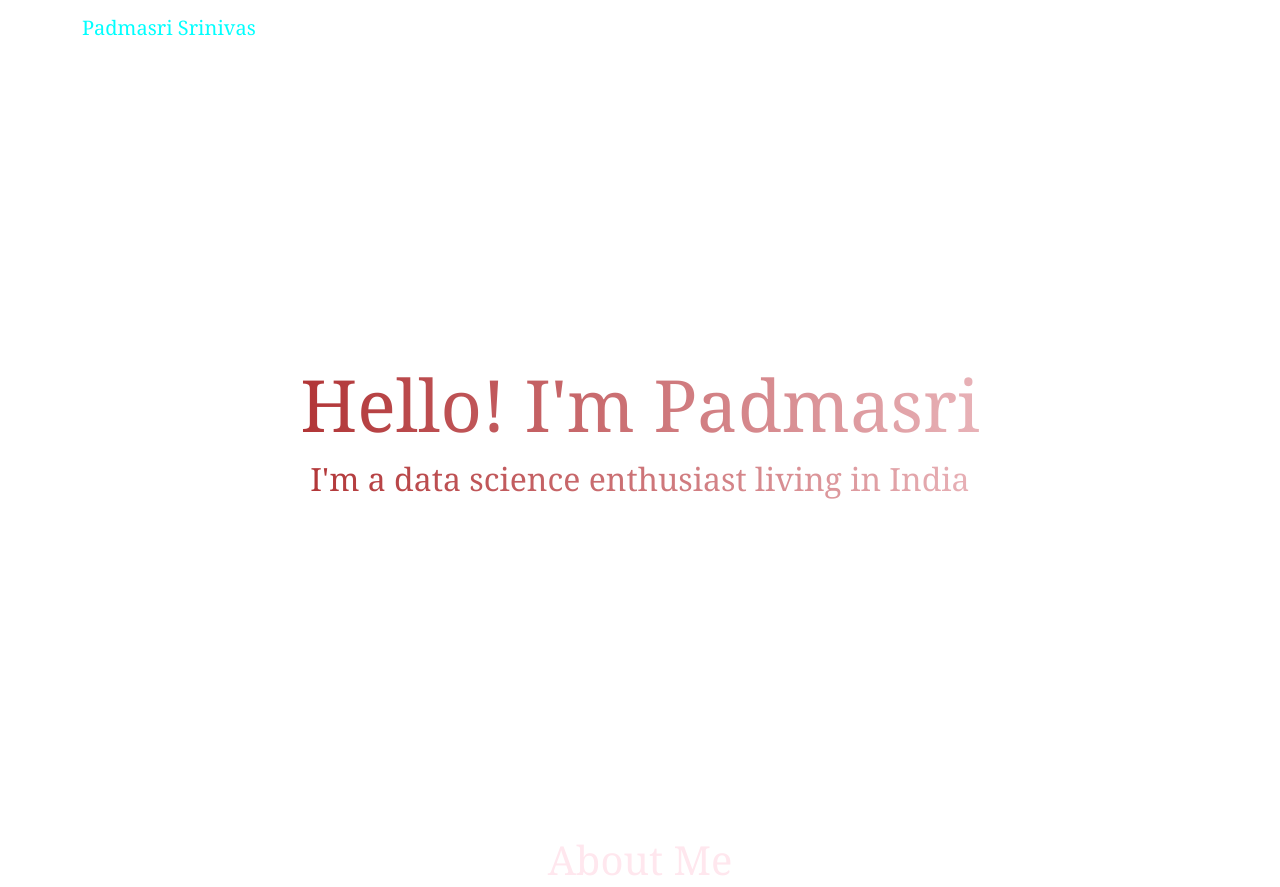
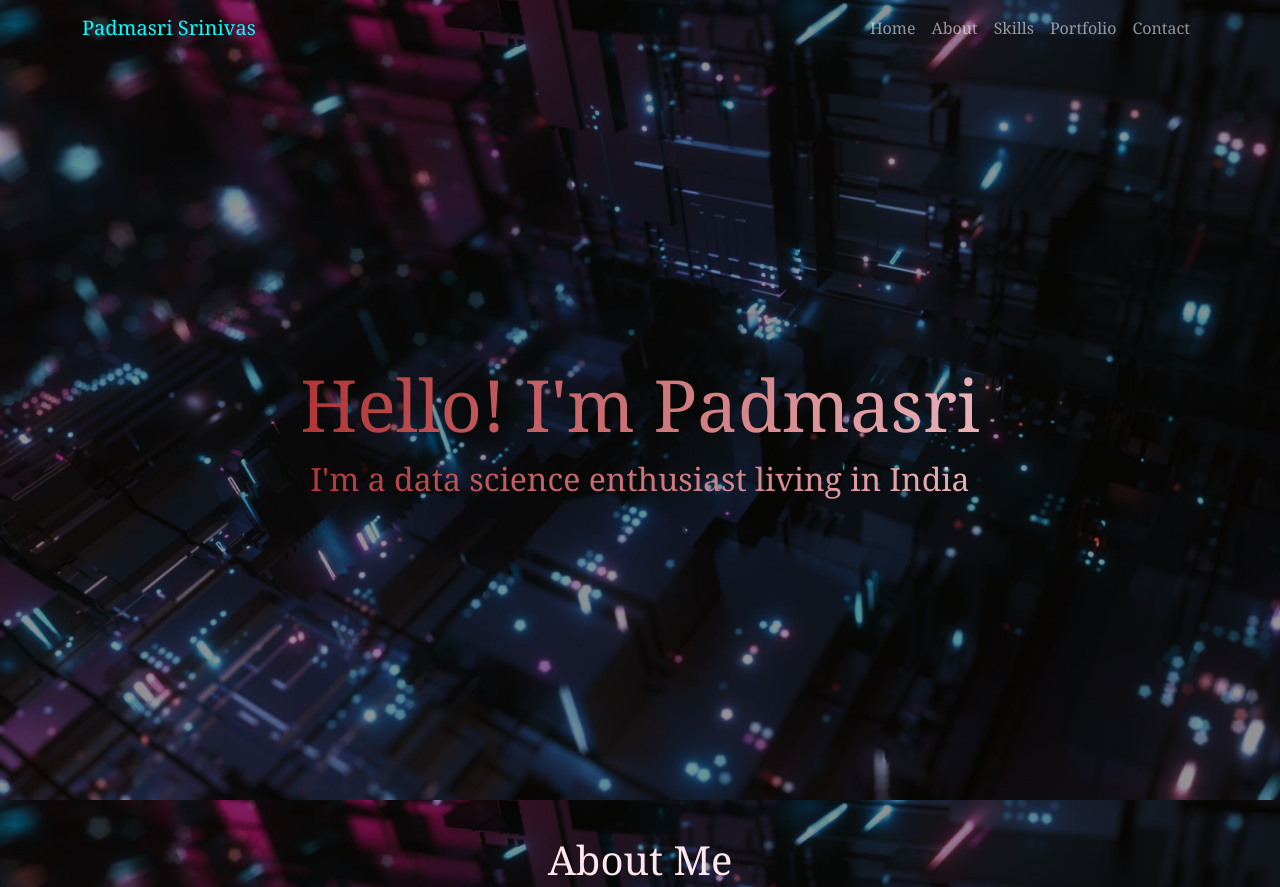
Before and after one commit to Psri-01/Psri-01.github.io, a plain HTML site: page index.html in a window 1280 px wide. Shown: the top 887 px of the page. Drawn offline with nearby package versions, Linux system fonts and the light colour scheme; files whose address does not match are found by name.

Commit message:
Update style2.css

```diff
--- a/style2.css
+++ b/style2.css
@@ -45,7 +45,7 @@ div.row {
 .bgimage {
     height:100vh;
     width:auto;
-    background: url('5172658.jpg') no-repeat fixed;
+    background: url('wp12337702-data-visualization-wallpapers.jpg') no-repeat fixed;
     background-size:cover;
     position:relative;
     padding: 12px;
```
